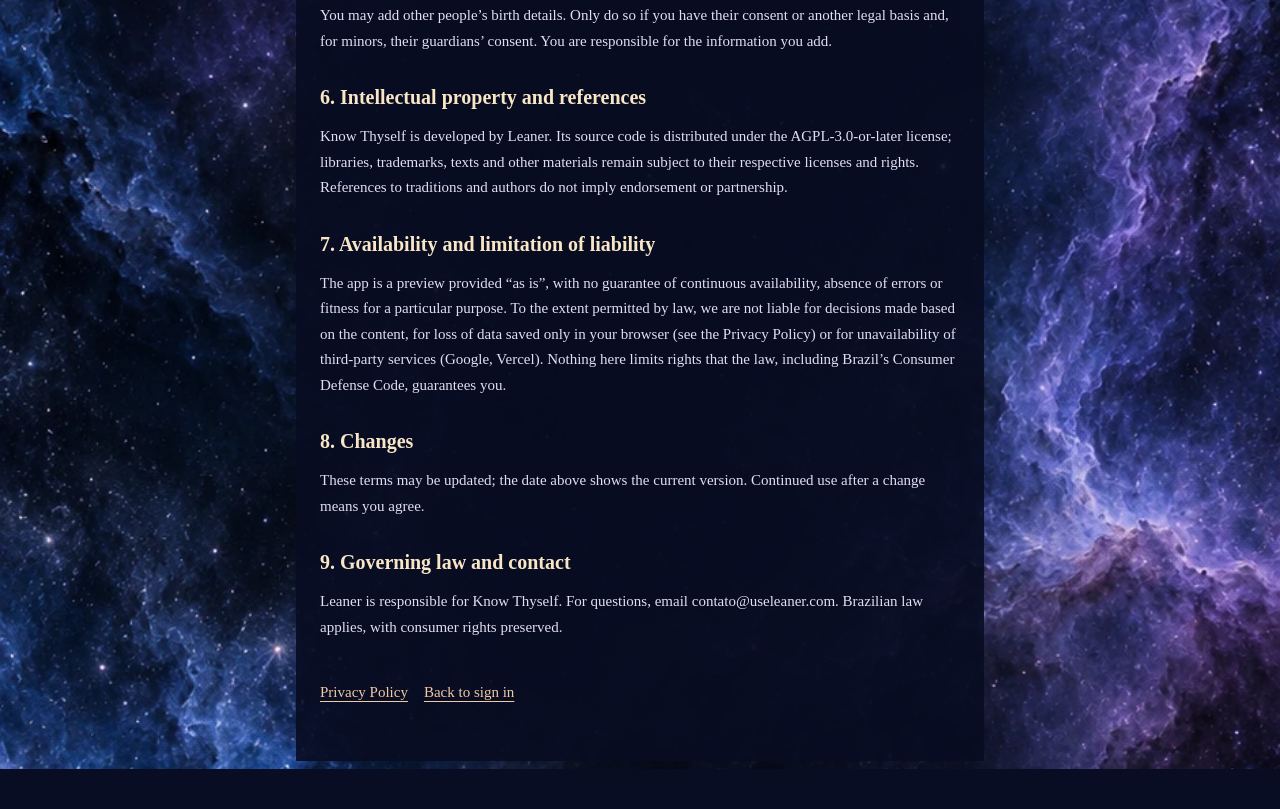
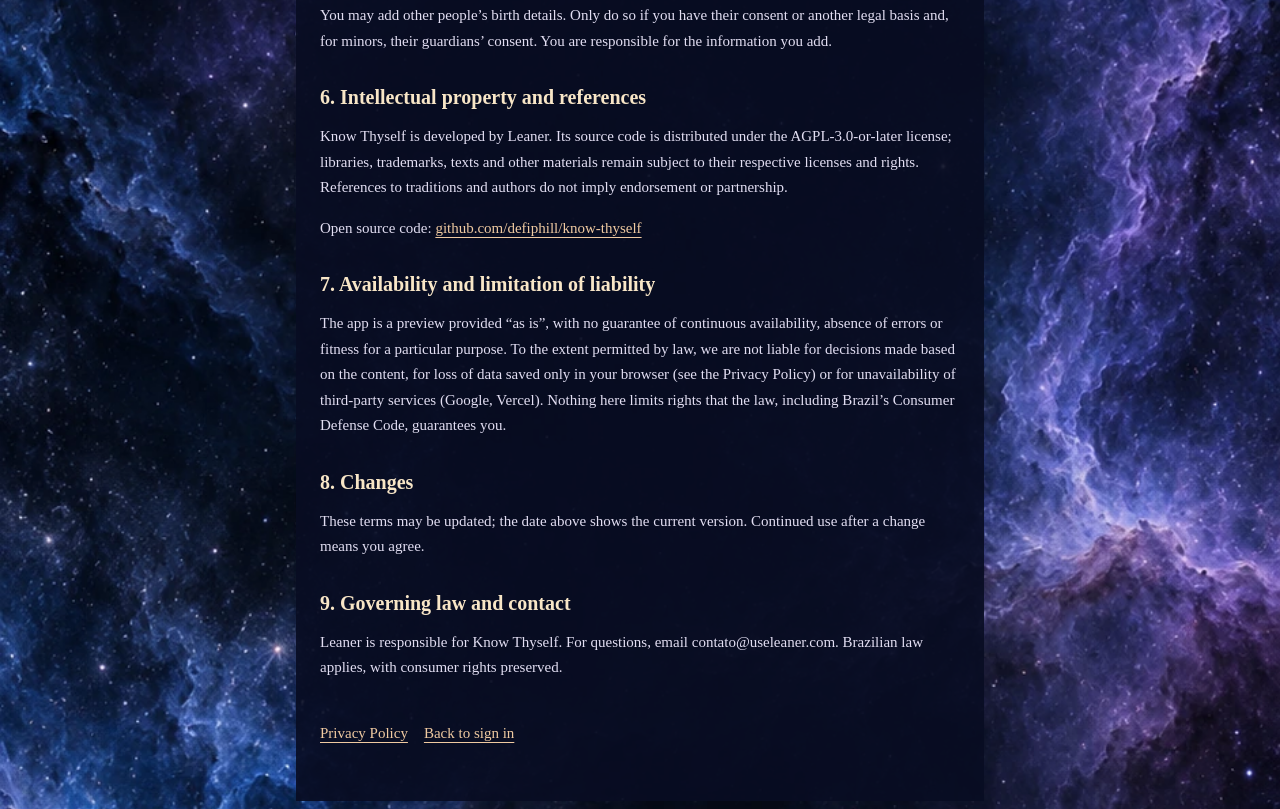
Before and after one commit to useleaner/know-thyself, a website with bundled scripts: page termos.html in a window 1280 px wide. Shown: the part 936-1745 px from the top of the page. Before the commit the page ends 1705 px from the top, so only its background shows below. Built offline with nearby package versions, Linux system fonts and the light colour scheme.

Commit message:
Link the source code in the terms page

```diff
--- a/i18n-en.js
+++ b/i18n-en.js
@@ -804,6 +804,8 @@ export default {
   "Segurança e funcionamento da hospedagem: legítimo interesse (art. 7º, IX).": "Security and operation of hosting: legitimate interest (art. 7, IX).",
   "6. Compartilhamento": "6. Sharing",
   "open-meteo.com/en/terms": "open-meteo.com/en/terms",
+  "Código-fonte aberto:": "Open source code:",
+  "github.com/defiphill/know-thyself": "github.com/defiphill/know-thyself",
   "7. Retenção e exclusão": "7. Retention and deletion",
   "8. Seus direitos": "8. Your rights",
   "9. Segurança": "9. Security",
--- a/termos.html
+++ b/termos.html
@@ -49,6 +49,7 @@
 
     <h2>6. Propriedade intelectual e referências</h2>
     <p>O Know Thyself é desenvolvido pela Leaner. O código-fonte é distribuído sob a licença AGPL-3.0-or-later; bibliotecas, marcas, textos e outros materiais seguem as licenças e direitos de seus respectivos titulares. Referências a tradições e autores não indicam endosso ou parceria.</p>
+    <p>Código-fonte aberto: <a href="https://github.com/defiphill/know-thyself" rel="noopener noreferrer" target="_blank">github.com/defiphill/know-thyself</a></p>
 
     <h2>7. Disponibilidade e limitação de responsabilidade</h2>
     <p>O app é uma prévia fornecida "como está", sem garantia de disponibilidade contínua, ausência de erros ou adequação a um fim específico. Na extensão permitida pela lei, não nos responsabilizamos por decisões tomadas com base no conteúdo, por perda de dados salvos apenas no seu navegador (veja a Política de Privacidade) ou por indisponibilidade de serviços de terceiros (Google, Vercel). Nada aqui limita direitos que a legislação, inclusive o Código de Defesa do Consumidor, assegure a você.</p>
```
Also changed, not shown: 1 other file.
